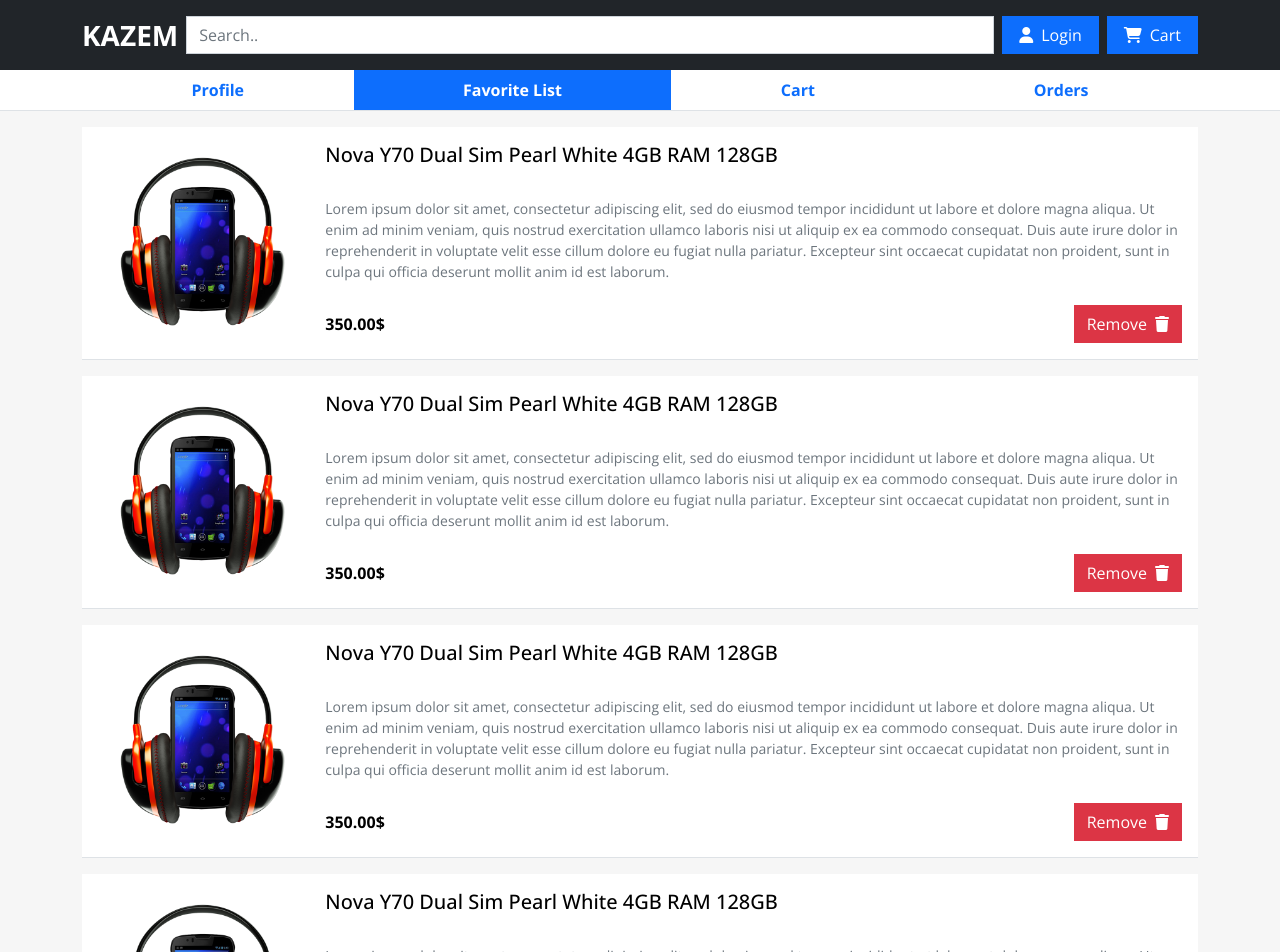
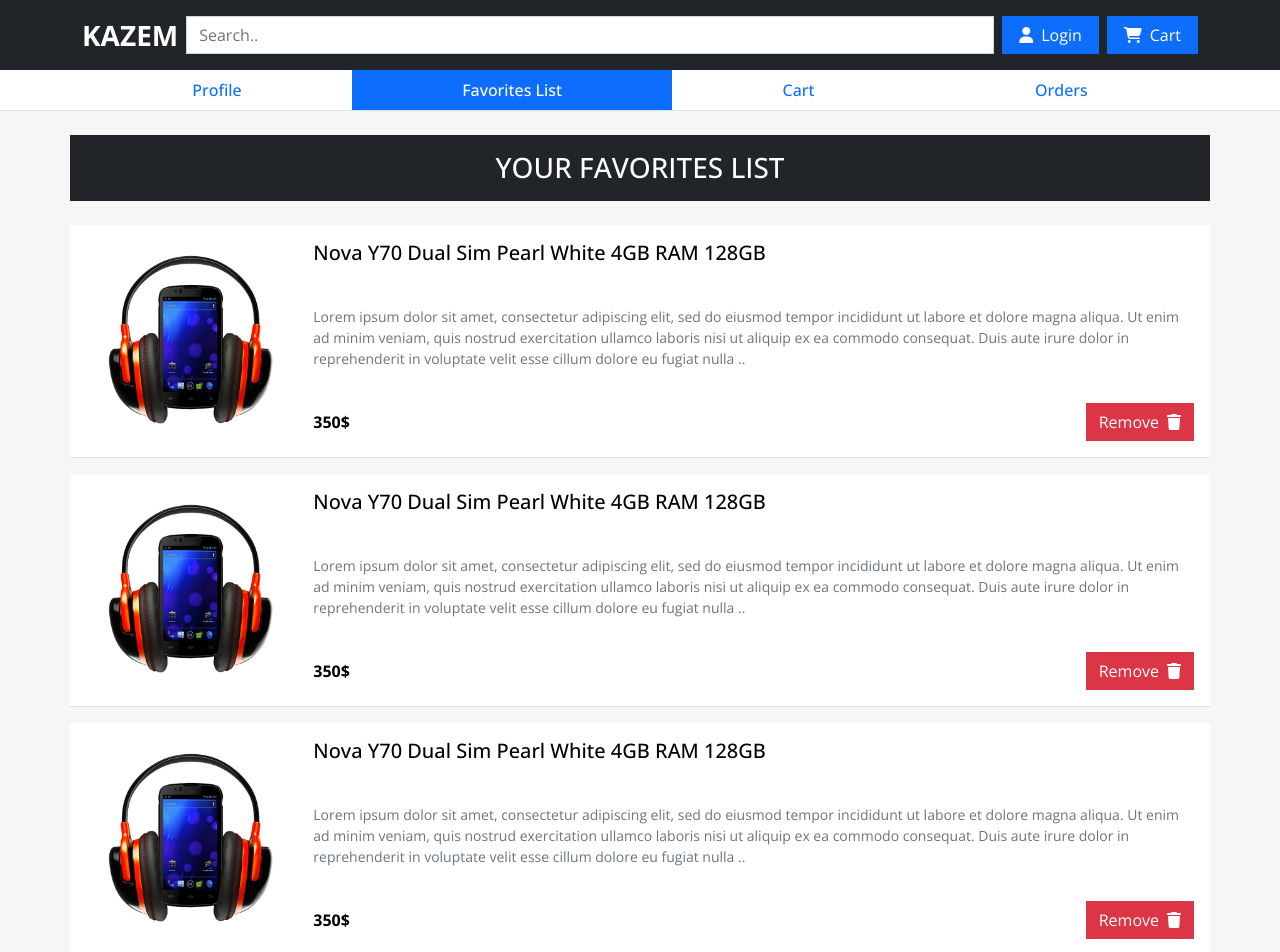
Before and after one commit to AhmedMagdyNoser/KAZEM-Online-Shopping, a React (Create React App) app: page /#/buyer/favList in a window 1280 px wide. Shown: the top 952 px of the page. Built offline with nearby package versions, Linux system fonts and the light colour scheme.

Commit message:
Cart Created

```diff
--- a/src/Component/Auth/FloatingInput.js
+++ b/src/Component/Auth/FloatingInput.js
@@ -2,7 +2,7 @@ export default function FloatingInput({ type, name, value, defaultValue, onChang
   return (
     <div className={className + " form-floating"}>
       <input
-        className="form-control shadow-none fw-bold"
+        className="form-control shadow-none fw-bold rounded-0 border-start-0 border-end-0 "
         type={type}
         name={name}
         value={value}
--- a/src/Component/Buyer/BuyerTaps.js
+++ b/src/Component/Buyer/BuyerTaps.js
@@ -5,7 +5,7 @@ export default function BuyerTaps({ active }) {
     <div className='border-bottom bg-white' >
       <div className='container d-flex justify-content-around'>
         <BuyerLink label='Profile' destination='/buyer/profile' active={active} />
-        <BuyerLink label='Favorite List' destination='/buyer/favList' active={active} />
+        <BuyerLink label='Favorites List' destination='/buyer/favList' active={active} />
         <BuyerLink label='Cart' destination='/buyer/cart' active={active} />
         <BuyerLink label='Orders' destination='/buyer/orders' active={active} />
       </div>
@@ -16,7 +16,8 @@ export default function BuyerTaps({ active }) {
 function BuyerLink({ label, destination, active }) {
   return (
     <Link
-      className={(active === label ? 'active' : null) + ' flex-fill text-center btn btn-outline-primary border-0 rounded-0 fw-bold py-2'}
+      className={(active === label ? 'active' : null) + ' flex-fill text-center btn btn-outline-primary border-0 rounded-0 py-2'}
+      style={{ fontWeight: '500'}}
       to={destination}
     >
       {label}
--- a/src/Component/Uitility/ProductWideCard.js
+++ b/src/Component/Uitility/ProductWideCard.js
@@ -1,18 +1,31 @@
-import React from 'react'
+import React, { useState } from 'react'
 import productImg from '../../Images/item.png';
 import { Link } from 'react-router-dom';
 
-export default function ProductWideCard({ title, price, rating, description }) {
+export default function ProductWideCard({ title, price, quantity, description }) {
+
+  let [finalPrice, setFinalPrice] = useState(price);
+
+  function calcPrice(e) {
+    setFinalPrice(e.target.value * price);
+  }
+
   return (
     <div className='bg-white border-bottom text-black p-3 mb-3 d-flex flex-column flex-md-row gap-3'>
       <Link to={"/products/:id"} className='align-self-center'>
         <img style={{ height: "200px" }} src={productImg} alt={productImg} />
       </Link>
-      <div className='d-flex flex-column justify-content-between gap-1'>
+      <div className='d-flex flex-column justify-content-between gap-2 flex-fill'>
         <h5>{title}</h5>
-        <small className='text-muted'>{description}</small>
+        <small className='text-muted'>{(description.length > 325 ? description.substr(0, 325) : description)}..</small>
+        {quantity ?
+          <div className='d-flex align-items-center gap-2'>
+            <label className='fw-bold'>Quantity:</label>
+            <input className='form-control shadow-none rounded-0' onChange={(e) => calcPrice(e)} type='number' min='1' defaultValue='1' style={{ width: '100px' }} />
+          </div>
+          : null}
         <div className='d-flex justify-content-between align-items-center'>
-          <b>{price}$</b>
+          <b>{finalPrice}$</b>
           <button className='btn btn-danger rounded-0'>
             Remove<i className='fa-solid fa-trash ms-2'></i>
           </button>
--- a/src/Pages/Auth/LoginPage.js
+++ b/src/Pages/Auth/LoginPage.js
@@ -14,7 +14,7 @@ export default function LoginPage() {
           </div>
 
           <div className="d-grid my-3">
-            <input type="submit" value="LOGIN" className="btn btn-primary" />
+            <input type="submit" value="LOGIN" className="btn btn-primary rounded-0" />
           </div>
 
           <div className="text-center">
--- a/src/Pages/Auth/RegisterPage.js
+++ b/src/Pages/Auth/RegisterPage.js
@@ -21,7 +21,7 @@ export default function RegisterPage() {
           </div>
 
           <div className="d-grid my-3">
-            <input type="submit" value="REGISTER" className="btn btn-primary" />
+            <input type="submit" value="REGISTER" className="btn btn-primary rounded-0" />
           </div>
 
           <div className="text-center">
--- a/src/Pages/Buyer/BuyerCart.js
+++ b/src/Pages/Buyer/BuyerCart.js
@@ -1,11 +1,40 @@
 import BuyerTaps from "../../Component/Buyer/BuyerTaps"
+import ProductWideCard from "../../Component/Uitility/ProductWideCard"
 
 export default function BuyerCart() {
   return (
     <div>
       <BuyerTaps active='Cart' />
-      <div className="container">
-        Cart
+      <h3 className='container my-4 py-3 bg-dark text-white text-center text-uppercase'>Your Shopping Cart</h3>
+      <div className="container px-0 pb-3">
+        <ProductWideCard
+          title="Nova Y70 Dual Sim Pearl White 4GB RAM 128GB"
+          price='350'
+          quantity='1'
+          description='Lorem ipsum dolor sit amet, consectetur adipiscing elit, sed do eiusmod tempor incididunt ut labore et dolore magna aliqua. Ut enim ad minim veniam, quis nostrud exercitation ullamco laboris nisi ut aliquip ex ea commodo consequat. Duis aute irure dolor in reprehenderit in voluptate velit esse cillum dolore eu fugiat nulla pariatur. Excepteur sint occaecat cupidatat non proident, sunt in culpa qui officia deserunt mollit anim id est laborum.'
+        />
+        <ProductWideCard
+          title="Nova Y70 Dual Sim Pearl White 4GB RAM 128GB"
+          price='350'
+          quantity='1'
+          description='Lorem ipsum dolor sit amet, consectetur adipiscing elit, sed do eiusmod tempor incididunt ut labore et dolore magna aliqua. Ut enim ad minim veniam, quis nostrud exercitation ullamco laboris nisi ut aliquip ex ea commodo consequat. Duis aute irure dolor in reprehenderit in voluptate velit esse cillum dolore eu fugiat nulla pariatur. Excepteur sint occaecat cupidatat non proident, sunt in culpa qui officia deserunt mollit anim id est laborum.'
+        />
+        <ProductWideCard
+          title="Nova Y70 Dual Sim Pearl White 4GB RAM 128GB"
+          price='350'
+          quantity='1'
+          description='Lorem ipsum dolor sit amet, consectetur adipiscing elit, sed do eiusmod tempor incididunt ut labore et dolore magna aliqua. Ut enim ad minim veniam, quis nostrud exercitation ullamco laboris nisi ut aliquip ex ea commodo consequat. Duis aute irure dolor in reprehenderit in voluptate velit esse cillum dolore eu fugiat nulla pariatur. Excepteur sint occaecat cupidatat non proident, sunt in culpa qui officia deserunt mollit anim id est laborum.'
+        />
+        <ProductWideCard
+          title="Nova Y70 Dual Sim Pearl White 4GB RAM 128GB"
+          price='350'
+          quantity='1'
+          description='Lorem ipsum dolor sit amet, consectetur adipiscing elit, sed do eiusmod tempor incididunt ut labore et dolore magna aliqua. Ut enim ad minim veniam, quis nostrud exercitation ullamco laboris nisi ut aliquip ex ea commodo consequat. Duis aute irure dolor in reprehenderit in voluptate velit esse cillum dolore eu fugiat nulla pariatur. Excepteur sint occaecat cupidatat non proident, sunt in culpa qui officia deserunt mollit anim id est laborum.'
+        />
+      </div>
+      <div className="container text-center bg-white py-4 mb-4 border-top border-bottom">
+        <h5>Subtotal: <b>1000</b>$</h5>
+        <button className="btn btn-primary rounded-0 w-50">Proceed to Buy</button>
       </div>
     </div>
   )
--- a/src/Pages/Buyer/BuyerFavList.js
+++ b/src/Pages/Buyer/BuyerFavList.js
@@ -4,30 +4,27 @@ import ProductWideCard from "../../Component/Uitility/ProductWideCard"
 export default function BuyerFavList() {
   return (
     <div>
-      <BuyerTaps active='Favorite List' />
-      <div className="container py-3">
+      <BuyerTaps active='Favorites List' />
+      <h3 className='container my-4 py-3 bg-dark text-white text-center text-uppercase'>Your Favorites List</h3>
+      <div className="container px-0 pb-3">
         <ProductWideCard
           title="Nova Y70 Dual Sim Pearl White 4GB RAM 128GB"
-          price='350.00'
-          rating='4.5'
+          price='350'
           description='Lorem ipsum dolor sit amet, consectetur adipiscing elit, sed do eiusmod tempor incididunt ut labore et dolore magna aliqua. Ut enim ad minim veniam, quis nostrud exercitation ullamco laboris nisi ut aliquip ex ea commodo consequat. Duis aute irure dolor in reprehenderit in voluptate velit esse cillum dolore eu fugiat nulla pariatur. Excepteur sint occaecat cupidatat non proident, sunt in culpa qui officia deserunt mollit anim id est laborum.'
         />
         <ProductWideCard
           title="Nova Y70 Dual Sim Pearl White 4GB RAM 128GB"
-          price='350.00'
-          rating='4.5'
+          price='350'
           description='Lorem ipsum dolor sit amet, consectetur adipiscing elit, sed do eiusmod tempor incididunt ut labore et dolore magna aliqua. Ut enim ad minim veniam, quis nostrud exercitation ullamco laboris nisi ut aliquip ex ea commodo consequat. Duis aute irure dolor in reprehenderit in voluptate velit esse cillum dolore eu fugiat nulla pariatur. Excepteur sint occaecat cupidatat non proident, sunt in culpa qui officia deserunt mollit anim id est laborum.'
         />
         <ProductWideCard
           title="Nova Y70 Dual Sim Pearl White 4GB RAM 128GB"
-          price='350.00'
-          rating='4.5'
+          price='350'
           description='Lorem ipsum dolor sit amet, consectetur adipiscing elit, sed do eiusmod tempor incididunt ut labore et dolore magna aliqua. Ut enim ad minim veniam, quis nostrud exercitation ullamco laboris nisi ut aliquip ex ea commodo consequat. Duis aute irure dolor in reprehenderit in voluptate velit esse cillum dolore eu fugiat nulla pariatur. Excepteur sint occaecat cupidatat non proident, sunt in culpa qui officia deserunt mollit anim id est laborum.'
         />
         <ProductWideCard
           title="Nova Y70 Dual Sim Pearl White 4GB RAM 128GB"
-          price='350.00'
-          rating='4.5'
+          price='350'
           description='Lorem ipsum dolor sit amet, consectetur adipiscing elit, sed do eiusmod tempor incididunt ut labore et dolore magna aliqua. Ut enim ad minim veniam, quis nostrud exercitation ullamco laboris nisi ut aliquip ex ea commodo consequat. Duis aute irure dolor in reprehenderit in voluptate velit esse cillum dolore eu fugiat nulla pariatur. Excepteur sint occaecat cupidatat non proident, sunt in culpa qui officia deserunt mollit anim id est laborum.'
         />
       </div>
```
